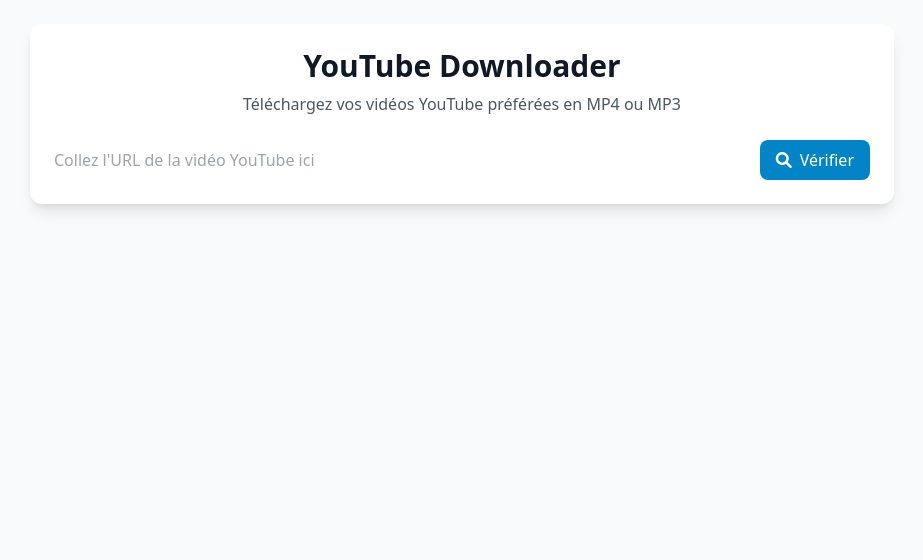
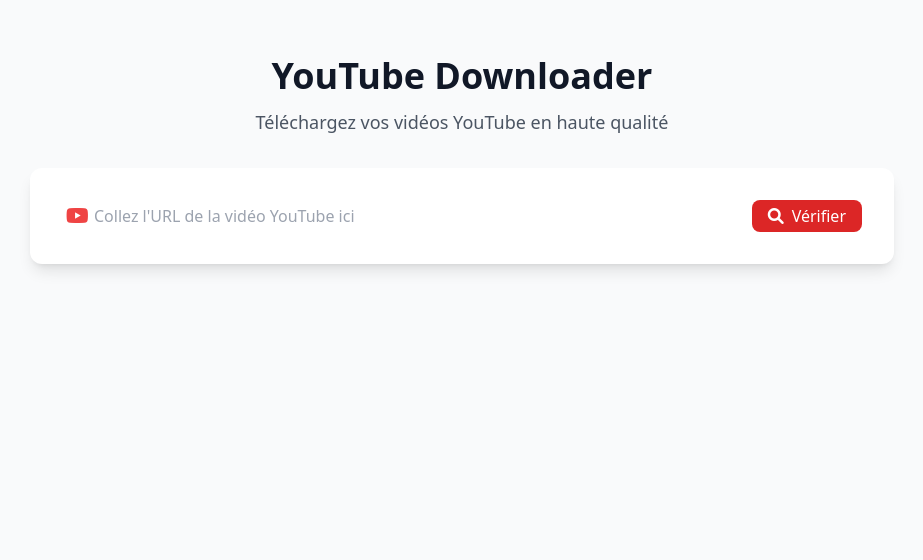
Before and after one commit to Doalou/toolbox_everything, a Flask app: page /youtube/ in a window 1280 px wide. Shown: the part 65-625 px from the top of the page, without its empty margins (178-1101 px from the left). Run offline with Flask 3, Linux system fonts and the light colour scheme; some libraries are stand-ins or nearby versions.

Commit message:
Modification du Design

```diff
--- a/app/services/youtube_downloader/routes.py
+++ b/app/services/youtube_downloader/routes.py
@@ -5,6 +5,8 @@
 from werkzeug.utils import secure_filename
 from app.services.common.utils import ensure_dir
 from yt_dlp import YoutubeDL
+import re
+import unicodedata
 
 youtube_bp = Blueprint("youtube", __name__)
 
@@ -27,15 +29,14 @@
 def create_ydl_opts(format_type: str, quality: str, output_path: str, ffmpeg_path: str) -> dict:
     """Crée les options yt-dlp optimisées"""
     ydl_opts = {
-        "outtmpl": output_path,
+        "outtmpl": "%(title)s.%(ext)s",  # Format du nom de fichier
         "format": "bestaudio/best" if format_type == "audio" else get_format_string(quality),
         "ffmpeg_location": ffmpeg_path,
         "quiet": True,
         "no_warnings": True,
         "noplaylist": True,
         "progress_hooks": [],
-        "postprocessor_hooks": [],
-        "merge_output_format": "mp4"
+        "postprocessor_hooks": []
     }
 
     if format_type == "audio":
@@ -51,6 +52,7 @@
         })
     else:
         ydl_opts.update({
+            "merge_output_format": "mp4",
             "postprocessors": [{
                 'key': 'FFmpegVideoConvertor',
                 'preferedformat': 'mp4',
@@ -168,6 +170,18 @@
     except Exception as e:
         current_app.logger.error(f"Erreur lors de la suppression de {filepath}: {str(e)}")
 
+def sanitize_filename(filename):
+    """Nettoie le nom de fichier en supprimant les caractères spéciaux et non-ASCII"""
+    # Remplace les caractères non-ASCII par leurs équivalents ASCII
+    filename = unicodedata.normalize('NFKD', filename)
+    filename = filename.encode('ASCII', 'ignore').decode('ASCII')
+
+    # Supprime les caractères spéciaux et remplace les espaces par des underscores
+    filename = re.sub(r'[^\w\s-]', '', filename)
+    filename = re.sub(r'[-\s]+', '_', filename)
+
+    return filename.strip('_')
+
 @youtube_bp.route('/download', methods=['POST'])
 def download_video():
     ffmpeg_path = current_app.config.get('FFMPEG_PATH')
@@ -184,29 +198,58 @@
     try:
         format_type = data.get('format', 'video')
         quality = data.get('quality', 'highest')
-        output_template = os.path.join(temp_dir, f"{uuid.uuid4()}.%(ext)s")
+        temp_filename = f"{uuid.uuid4()}"
+        output_template = os.path.join(temp_dir, f"{temp_filename}.%(ext)s")
 
-        ydl_opts = create_ydl_opts(format_type, quality, output_template, ffmpeg_path)
+        ydl_opts = {
+            "outtmpl": output_template,
+            "format": "bestaudio/best" if format_type == "audio" else get_format_string(quality),
+            "ffmpeg_location": ffmpeg_path,
+            "quiet": True,
+            "no_warnings": True,
+            "noplaylist": True
+        }
+
+        if format_type == "audio":
+            ydl_opts.update({
+                "postprocessors": [{
+                    'key': 'FFmpegExtractAudio',
+                    'preferredcodec': 'mp3',
+                    'preferredquality': '192',
+                }],
+                "extractaudio": True
+            })
+        else:
+            ydl_opts.update({
+                "merge_output_format": "mp4",
+            })
 
         with YoutubeDL(ydl_opts) as ydl:
-            # Téléchargement et conversion
             info = ydl.extract_info(data['url'], download=True)
             if not info:
                 return jsonify({"error": "Impossible d'obtenir la vidéo"}), 400
 
-            # Détermination du fichier de sortie
-            output_file = ydl.prepare_filename(info)
+            # Déterminer le fichier de sortie
             if format_type == "audio":
-                base = os.path.splitext(output_file)[0]
-                output_file = f"{base}.mp3"
+                output_file = os.path.join(temp_dir, f"{temp_filename}.mp3")
+            else:
+                output_file = os.path.join(temp_dir, f"{temp_filename}.mp4")
 
             if not os.path.exists(output_file):
                 return jsonify({"error": "Fichier de sortie non trouvé"}), 500
 
+            safe_title = sanitize_filename(info['title'])
+            download_name = f"{safe_title}.{'mp3' if format_type == 'audio' else 'mp4'}"
+
+            @after_this_request
+            def cleanup(response):
+                safe_remove_file(output_file)
+                return response
+
             return send_file(
                 output_file,
                 as_attachment=True,
-                download_name=f"{secure_filename(info['title'])}.{'mp3' if format_type == 'audio' else 'mp4'}"
+                download_name=download_name
             )
 
     except Exception as e:
--- a/app/static/css/style.css
+++ b/app/static/css/style.css
@@ -0,0 +1 @@
+/* Tailwind est déjà inclus via CDN, donc juste des styles supplémentaires si nécessaire */
--- a/app/templates/index.html
+++ b/app/templates/index.html
@@ -31,12 +31,14 @@
                 <p class="text-gray-600 dark:text-gray-400 mb-6">
                     Téléchargez facilement vos vidéos YouTube préférées en MP4 ou MP3
                 </p>
+                <div class="text-center">
                     <a href="{{ url_for('youtube.index') }}"
                        class="inline-flex items-center px-6 py-3 rounded-lg bg-red-600 hover:bg-red-700
                               text-white transition-all duration-300 hover:scale-105">
                         Commencer
                         <i class="fas fa-arrow-right ml-2 transition-transform duration-300 group-hover:translate-x-1"></i>
                     </a>
+                </div>
             </div>
         </div>
 
@@ -53,12 +55,14 @@
                 <p class="text-gray-600 dark:text-gray-400 mb-6">
                     Convertissez vos images et vidéos en quelques clics
                 </p>
+                <div class="text-center">
                     <a href="{{ url_for('media.index') }}"
                        class="inline-flex items-center px-6 py-3 rounded-lg bg-primary-600 hover:bg-primary-700
                               text-white transition-all duration-300 hover:scale-105">
                         Commencer
                         <i class="fas fa-arrow-right ml-2 transition-transform duration-300 group-hover:translate-x-1"></i>
                     </a>
+                </div>
             </div>
         </div>
 
@@ -75,6 +79,7 @@
                 <p class="text-gray-600 dark:text-gray-400 mb-6">
                     Accédez à une collection d'outils pratiques pour vos besoins quotidiens
                 </p>
+                <div class="text-center">
                     <a href="/essentials"
                        class="inline-flex items-center px-6 py-3 rounded-lg bg-amber-600 hover:bg-amber-700
                               text-white transition-all duration-300 hover:scale-105">
@@ -85,4 +90,5 @@
             </div>
         </div>
     </div>
+</div>
 {% endblock %}
--- a/app/templates/media.html
+++ b/app/templates/media.html
@@ -86,7 +86,7 @@
                         <select name="format"
                                 class="w-full rounded-lg border-gray-300 dark:border-gray-600
                                        dark:bg-gray-700 dark:text-white transition-colors
-                                       focus:border-primary-500 focus:ring-primary-500">
+                                       focus:border-primary-500 focus:ring-primary-500 text-center justify-center">
                             <optgroup label="Images">
                                 <option value="jpeg">JPEG</option>
                                 <option value="png">PNG</option>
@@ -182,12 +182,12 @@
     fileList.innerHTML = '';
     selectedFiles.forEach((file, index) => {
         const div = document.createElement('div');
-        div.className = 'relative group';
+        div.className = 'relative group text-center'; // Ajout de text-center ici
         div.innerHTML = `
             <div class="aspect-w-16 aspect-h-9 bg-gray-100 dark:bg-gray-700 rounded-lg overflow-hidden">
                 ${file.type.startsWith('image/')
                     ? `<img src="${URL.createObjectURL(file)}" class="object-cover w-full h-full">`
-                    : `<div class="flex items-center justify-center h-full text-center">
+                    : `<div class="flex items-center justify-center h-full">
                         <i class="fas fa-video text-2xl text-gray-400"></i>
                        </div>`}
             </div>
--- a/app/templates/youtube.html
+++ b/app/templates/youtube.html
@@ -1,59 +1,83 @@
 {% extends 'base.html' %}
 
 {% block content %}
-<div class="max-w-4xl mx-auto px-4">
-    <!-- Section principale -->
-    <div class="bg-white dark:bg-gray-800 rounded-xl shadow-lg p-6 mb-6">
-        <div class="text-center mb-6">
-            <h1 class="text-2xl md:text-3xl font-bold text-gray-900 dark:text-white mb-2">
+<div class="max-w-4xl mx-auto px-4 py-8">
+    <!-- En-tête -->
+    <div class="text-center mb-8">
+        <h1 class="text-3xl md:text-4xl font-bold text-gray-900 dark:text-white mb-3">
             YouTube Downloader
         </h1>
-            <p class="text-gray-600 dark:text-gray-400">
-                Téléchargez vos vidéos YouTube préférées en MP4 ou MP3
+        <p class="text-gray-600 dark:text-gray-400 text-lg">
+            Téléchargez vos vidéos YouTube en haute qualité
         </p>
     </div>
 
     <!-- Formulaire d'URL -->
+    <div class="bg-white dark:bg-gray-800 rounded-xl shadow-lg p-6 mb-6">
         <form id="urlForm" class="space-y-4">
-            <div class="flex gap-2">
+            <div class="relative">
+                <div class="absolute inset-y-0 left-0 pl-3 flex items-center pointer-events-none">
+                    <i class="fab fa-youtube text-red-500 text-xl"></i>
+                </div>
                 <input type="url" id="videoUrl" required
-                       class="flex-1 rounded-lg border-gray-300 dark:border-gray-600 dark:bg-gray-700 dark:text-white"
+                       class="block w-full pl-10 pr-24 py-3 rounded-lg
+                              border-gray-300 dark:border-gray-600
+                              dark:bg-gray-700 dark:text-white
+                              focus:border-red-500 focus:ring-red-500"
                        placeholder="Collez l'URL de la vidéo YouTube ici">
                 <button type="submit"
-                        class="px-4 py-2 bg-primary-600 hover:bg-primary-700 text-white rounded-lg transition-colors">
+                        class="absolute right-2 top-2 px-4 py-1
+                               bg-red-600 hover:bg-red-700 text-white
+                               rounded-lg transition-colors">
                     <i class="fas fa-search mr-2"></i>Vérifier
                 </button>
             </div>
         </form>
+    </div>
 
     <!-- Prévisualisation de la vidéo -->
-        <div id="videoPreview" class="hidden mt-6">
-            <div class="border dark:border-gray-700 rounded-lg overflow-hidden">
+    <div id="videoPreview" class="hidden transform transition-all duration-300">
+        <div class="bg-white dark:bg-gray-800 rounded-xl shadow-lg overflow-hidden">
             <!-- Informations vidéo -->
-                <div class="flex flex-col md:flex-row gap-4 p-4">
-                    <div class="w-full md:w-48 flex-shrink-0">
-                        <img id="thumbnail" class="w-full rounded-lg" alt="Miniature">
+            <div class="p-6">
+                <div class="flex flex-col md:flex-row gap-6">
+                    <div class="w-full md:w-64 flex-shrink-0">
+                        <div class="aspect-video rounded-lg overflow-hidden bg-gray-100 dark:bg-gray-700">
+                            <img id="thumbnail" class="w-full h-full object-cover" alt="Miniature">
                         </div>
-                    <div class="flex-1">
-                        <h2 id="videoTitle" class="text-lg font-semibold text-gray-900 dark:text-white mb-2"></h2>
+                    </div>
+                    <div class="flex-1 space-y-4 text-center">
+                        <h2 id="videoTitle" class="text-xl font-semibold text-gray-900 dark:text-white"></h2>
                         <div class="space-y-2 text-sm text-gray-600 dark:text-gray-400">
-                            <p id="channelName"></p>
-                            <p id="videoDuration"></p>
-                            <p id="videoViews"></p>
+                            <p id="channelName" class="flex items-center justify-center">
+                                <i class="fas fa-user-circle mr-2"></i>
+                                <span></span>
+                            </p>
+                            <p id="videoDuration" class="flex items-center justify-center">
+                                <i class="fas fa-clock mr-2"></i>
+                                <span></span>
+                            </p>
+                            <p id="videoViews" class="flex items-center justify-center">
+                                <i class="fas fa-eye mr-2"></i>
+                                <span></span>
+                            </p>
+                        </div>
                     </div>
                 </div>
             </div>
 
             <!-- Options de téléchargement -->
-                <div class="border-t dark:border-gray-700 bg-gray-50 dark:bg-gray-800/50 p-4">
-                    <div class="grid md:grid-cols-2 gap-4">
+            <div class="border-t dark:border-gray-700 bg-gray-50 dark:bg-gray-800/50 p-6">
+                <div class="grid md:grid-cols-2 gap-6">
                     <!-- Format vidéo -->
-                        <div class="space-y-3">
-                            <h3 class="font-medium text-gray-900 dark:text-white">
-                                <i class="fas fa-video mr-2"></i>Télécharger en Vidéo
+                    <div class="space-y-4">
+                        <h3 class="font-medium text-gray-900 dark:text-white flex items-center">
+                            <i class="fas fa-video text-red-500 mr-2"></i>
+                            Télécharger en Vidéo
                         </h3>
                         <select id="videoQuality"
-                                    class="w-full rounded-md border-gray-300 dark:border-gray-600 dark:bg-gray-700 dark:text-white text-center">
+                                class="w-full rounded-lg border-gray-300 dark:border-gray-600
+                                       dark:bg-gray-700 dark:text-white justify-center text-center" >
                             <option value="highest">Meilleure qualité</option>
                             <option value="1080p">1080p</option>
                             <option value="720p">720p</option>
@@ -61,22 +85,32 @@
                             <option value="360p">360p</option>
                         </select>
                         <button onclick="downloadVideo('video')"
-                                    class="w-full px-4 py-2 bg-red-600 hover:bg-red-700 text-white rounded-lg transition-colors">
-                                <i class="fas fa-download mr-2"></i>Télécharger MP4
+                                class="w-full px-4 py-3 bg-red-600 hover:bg-red-700
+                                       text-white rounded-lg transition-all duration-300
+                                       transform hover:scale-[1.02] active:scale-[0.98]
+                                       flex items-center justify-center space-x-2">
+                            <i class="fas fa-download"></i>
+                            <span>Télécharger MP4</span>
                         </button>
                     </div>
 
                     <!-- Format audio -->
-                        <div class="space-y-3">
-                            <h3 class="font-medium text-gray-900 dark:text-white">
-                                <i class="fas fa-music mr-2"></i>Télécharger en Audio
+                    <div class="space-y-4">
+                        <h3 class="font-medium text-gray-900 dark:text-white flex items-center">
+                            <i class="fas fa-music text-green-500 mr-2"></i>
+                            Télécharger en Audio
                         </h3>
-                            <p class="text-sm text-gray-600 dark:text-gray-400">
+                        <div class="text-sm text-gray-600 dark:text-gray-400 flex items-center">
+                            <i class="fas fa-info-circle mr-2"></i>
                             Format MP3 - Qualité 192kbps
-                            </p>
+                        </div>
                         <button onclick="downloadVideo('audio')"
-                                    class="w-full px-4 py-2 bg-green-600 hover:bg-green-700 text-white rounded-lg transition-colors">
-                                <i class="fas fa-download mr-2"></i>Télécharger MP3
+                                class="w-full px-4 py-3 bg-green-600 hover:bg-green-700
+                                       text-white rounded-lg transition-all duration-300
+                                       transform hover:scale-[1.02] active:scale-[0.98]
+                                       flex items-center justify-center space-x-2">
+                            <i class="fas fa-download"></i>
+                            <span>Télécharger MP3</span>
                         </button>
                     </div>
                 </div>
@@ -85,21 +119,26 @@
     </div>
 
     <!-- Indicateur de progression -->
-        <div id="progressOverlay" class="hidden mt-6 p-4 bg-gray-50 dark:bg-gray-800/50 rounded-lg border dark:border-gray-700">
-            <div class="flex items-center gap-4">
-                <div class="flex-1">
-                    <div class="w-full bg-gray-200 rounded-full h-2.5 dark:bg-gray-700">
-                        <div id="progressBar" class="bg-primary-600 h-2.5 rounded-full" style="width: 0%"></div>
+    <div id="progressOverlay" class="hidden mt-6 bg-white dark:bg-gray-800 rounded-xl shadow-lg p-6">
+        <div class="space-y-4">
+            <div class="flex items-center justify-between">
+                <h3 class="font-medium text-gray-900 dark:text-white">Progression</h3>
+                <button id="cancelButton" onclick="cancelDownload()"
+                        class="px-3 py-1 bg-red-500 hover:bg-red-600 text-white text-sm
+                               rounded-lg transition-colors flex items-center space-x-1">
+                    <i class="fas fa-times"></i>
+                    <span>Annuler</span>
+                </button>
             </div>
-                    <p id="progressText" class="mt-2 text-sm text-gray-600 dark:text-gray-400">
+            <div class="w-full bg-gray-200 rounded-full h-2.5 dark:bg-gray-700 overflow-hidden">
+                <div id="progressBar"
+                     class="bg-primary-600 h-full rounded-full transition-all duration-300"
+                     style="width: 0%">
+                </div>
+            </div>
+            <p id="progressText" class="text-sm text-gray-600 dark:text-gray-400">
                 Préparation du téléchargement...
             </p>
-                </div>
-                <button id="cancelButton" onclick="cancelDownload()"
-                        class="px-3 py-1 bg-red-500 hover:bg-red-600 text-white text-sm rounded">
-                    Annuler
-                </button>
-            </div>
         </div>
     </div>
 </div>
```
Lines whose indentation alone changed are shown as unchanged.
